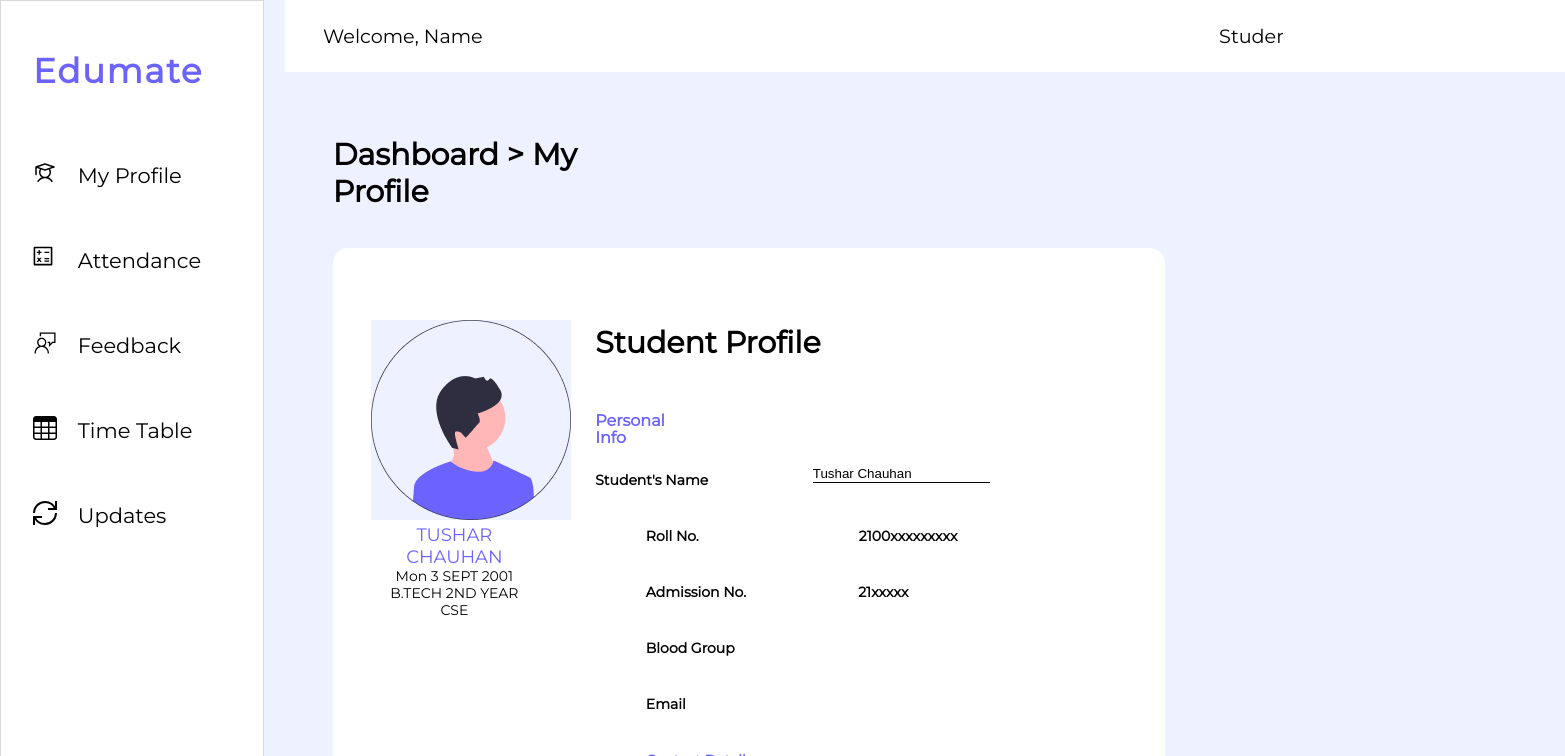
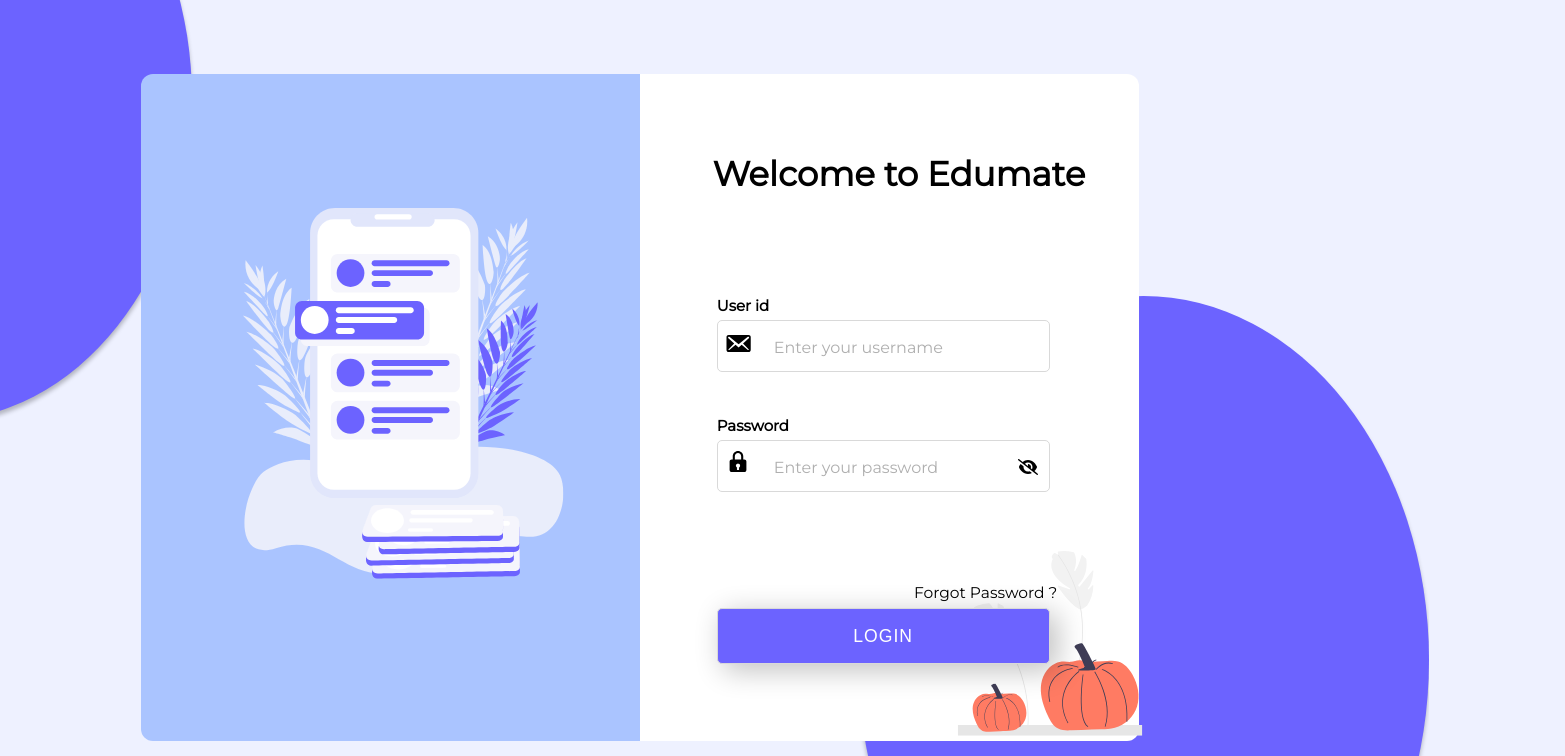
Before and after one commit to tushar-glitch/Edumate, a React (Create React App) app: page /formLogin in a window 1280 px wide. Shown: the top 756 px of the page, 1565 px wide, since content can reach past the window. Built offline with nearby package versions, Linux system fonts and the light colour scheme; the HTML template or start-up script is replaced by a standard one.

Commit message:
trying to deploy

```diff
--- a/src/App.js
+++ b/src/App.js
@@ -17,7 +17,7 @@
 function App() {
 
   return <>
-  <Student />
+  {/* <Student /> */}
   {/* <BrowserRouter>
             <PrivateRoute component={Dashboard} path="/dashboard" />
             <Routes>
@@ -26,7 +26,7 @@
         </BrowserRouter>
   <StProfile /> */}
   {/* <Dashboard /> */}
-    {/* <BrowserRouter basename={process.env.PUBLIC_URL}>
+    <BrowserRouter basename={process.env.PUBLIC_URL}>
       <Routes>
         <Route path="/" exact element={<LogIn />} />
         <Route path="/fgtEmail" exact element={<FgtEmail />} />
@@ -37,7 +37,7 @@
         <Route path="/dashboard" exact element={<Dashboard/>}/>
         <Route path="/profile" exact element={<StuProfile/>}/>
       </Routes>
-    </BrowserRouter> */}
+    </BrowserRouter>
   </>
 }
 
--- a/src/components/Form-login/Form-login.jsx
+++ b/src/components/Form-login/Form-login.jsx
@@ -50,6 +50,7 @@
   }, [userID]);
   const [credentials, setCredentials] = useState("");
   var data = { userID, password };
+  const [tokenApi,setTokenApi] = useState(false);
   function postdata() {
     if (iscorrectid && iscorrectpass) {
       axios
@@ -58,10 +59,14 @@
           console.log(res.data);
           localStorage.setItem("token", res.data.token);
           if (localStorage.getItem("token")) alert(res.data.msg);
+          setTokenApi(true);
+          console.log(tokenApi);
         })
         .catch((err) => {
           console.log(err);
           setCredentials("Invalid credentials.Please check your User Id or Password");
+          setTokenApi(true);
+          console.log(tokenApi);
         });
     }
     else {
@@ -70,6 +75,11 @@
       setCredentials("")
     }
   }
+  // useEffect(()=>{
+  //   if(tokenApi){
+  //     axios.post("")
+  //   }
+  // })
   return (
     <div className="AUTHENTICATION">
     <Background />
```
